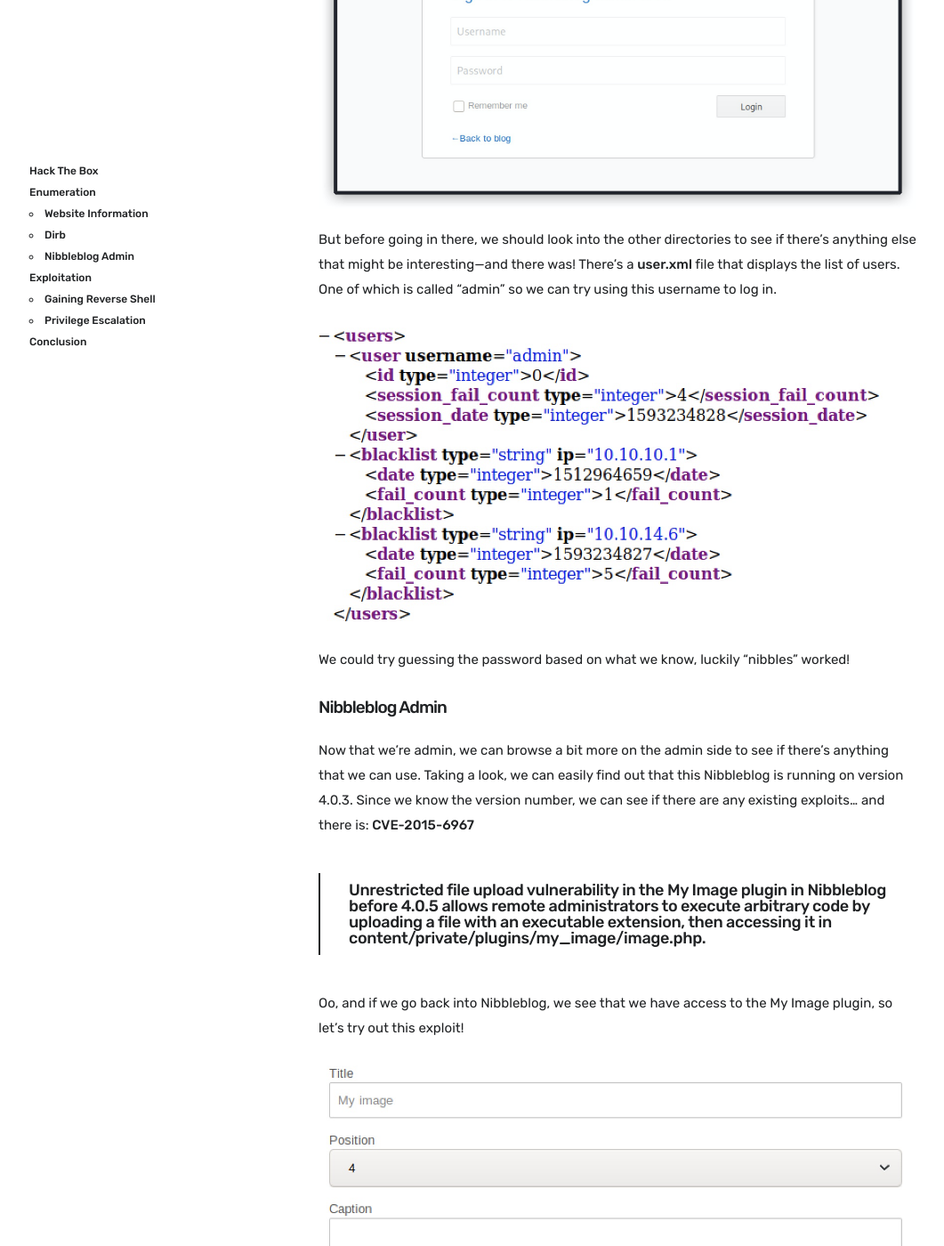
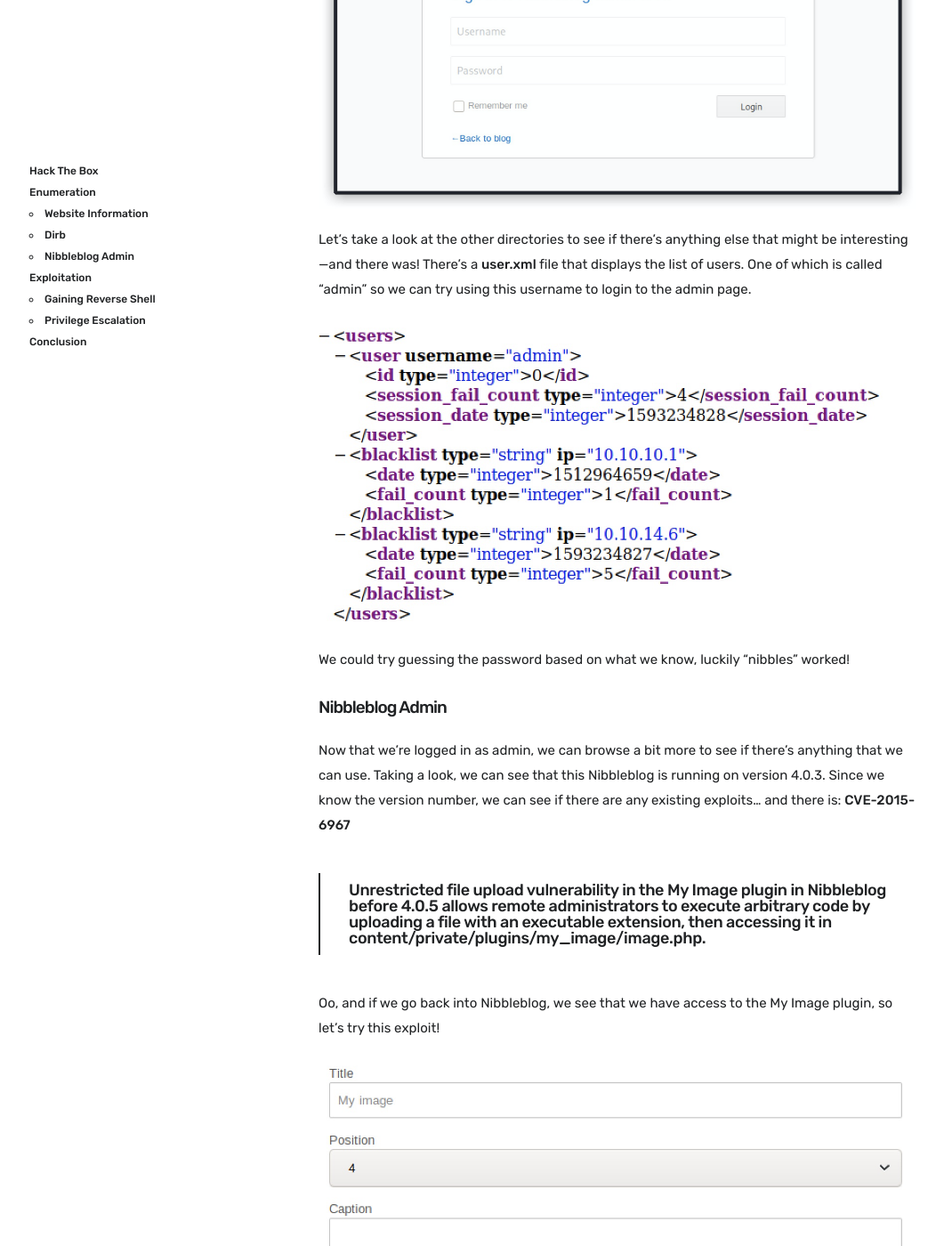
Before and after one commit to rachelleagarcia/rachelleagarcia.github.io, a Jekyll site: the page built from _posts/2020-06-24-nibbles-htb.md, in a window 1280 px wide and 1400 px high, scrolled down 3767 px. Shown: the whole window at 89% size, without its empty margins (37-1098 px from the left). Built offline with Jekyll 4.4.1, drawn with Linux system fonts in a browser that asks for light colours; nearby versions of some CDN libraries; some of the changed text lies outside the part shown.

Commit message:
edited nibbles page

```diff
--- a/_posts/2020-06-24-broken-authentication-owasp.md
+++ b/_posts/2020-06-24-nibbles-htb.md
@@ -54,17 +54,17 @@
 
 To use Dirb, we can enter the following into the Kali terminal:
 
-	http://10.10.10.75/nibbleblog/
+	dirb http://10.10.10.75/nibbleblog/
 
 And here are our results:
 
 <img src="/images/blog/nibbles/dirb.png" alt="dirb results">
 
-As we're going through the directories that Dirb found, we can see that there's an `admin.php` directory that looks like a login page. The .php extension also tells us that the target can run .php files.
+As we're going through the directories that Dirb found, we can see that there's an `admin.php` directory and if we head there, it looks like a login page. The .php extension also tells us that the target can run .php files.
 
 <img src="/images/blog/nibbles/admin.png" alt="admin page for nibbleblog">
 
-But before going in there, we should look into the other directories to see if there's anything else that might be interesting—and there was! There's a **user.xml** file that displays the list of users. One of which is called "admin" so we can try using this username to log in.
+Let's take a look at the other directories to see if there's anything else that might be interesting—and there was! There's a **user.xml** file that displays the list of users. One of which is called "admin" so we can try using this username to login to the admin page.
 
 <img src="/images/blog/nibbles/users.png" alt="dirb results">
 
@@ -72,11 +72,11 @@
 
 ### Nibbleblog Admin
 
-Now that we're admin, we can browse a bit more on the admin side to see if there's anything that we can use. Taking a look, we can easily find out that this Nibbleblog is running on version 4.0.3. Since we know the version number, we can see if there are any existing exploits... and there is: [CVE-2015-6967](https://nvd.nist.gov/vuln/detail/CVE-2015-6967)
+Now that we're logged in as admin, we can browse a bit more to see if there's anything that we can use. Taking a look, we can see that this Nibbleblog is running on version 4.0.3. Since we know the version number, we can see if there are any existing exploits... and there is: [CVE-2015-6967](https://nvd.nist.gov/vuln/detail/CVE-2015-6967)
 
 > Unrestricted file upload vulnerability in the My Image plugin in Nibbleblog before 4.0.5 allows remote administrators to execute arbitrary code by uploading a file with an executable extension, then accessing it in content/private/plugins/my_image/image.php.
 
-Oo, and if we go back into Nibbleblog, we see that we have access to the My Image plugin, so let's try out this exploit!
+Oo, and if we go back into Nibbleblog, we see that we have access to the My Image plugin, so let's try this exploit!
 
 <img src="/images/blog/nibbles/image.png" alt="dirb results">
 
@@ -84,8 +84,8 @@
 
 Before we start exploiting the box, let’s recap what we found during the enumeration phase:
 
-* We found out that port 80 was open and was a blog running on Nibbleblog.
-* From Dirb, we found the log in screen, users, and verified the target can run .php files.
+* We found out that port 80 was open and it was a blog running on Nibbleblog.
+* From Dirb, we found the login screen, users, and verified the target can run .php files.
 * Because we found out the user "admin," we were able to guess the password.
 * Once we logged in, we found out the version number, which helped locate an exploit.
 
```
Also changed, not shown: other parts of _posts/2020-06-24-nibbles-htb.md (+1 -1 lines).
